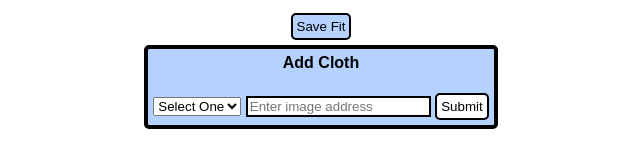
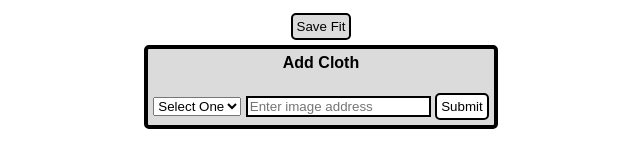
Before and after one commit to Lit-Turtle/myCloset, a plain HTML site: page index.html in a window 1280 px wide. Shown: the part 1092-1259 px from the top of the page, without its empty margins (319-959 px from the left). Drawn offline with Linux system fonts and the light colour scheme.

Commit message:
css changes

```diff
--- a/style.css
+++ b/style.css
@@ -70,7 +70,7 @@ h4{
   border: 4px solid black;
   border-radius: 5px;
   padding: 5px;
-  background-color: #b5d1ff;
+  background-color: #dbdbdb;
 }
 #addInput {
   border: 2px solid black;
@@ -78,13 +78,13 @@ h4{
 /*Save Box*/
 #save-btn {
   margin-bottom: 5px;
-  background-color: #b5d1ff;
+  background-color: #dbdbdb;
 }
 #save-btn:hover {
-  background-color: #a3bce6;
+  background-color: #cccccc;
 }
 #save-btn:active {
-  background-color: #8da3c7;
+  background-color: #ababab;
 }
 
 #savedSets {
```
